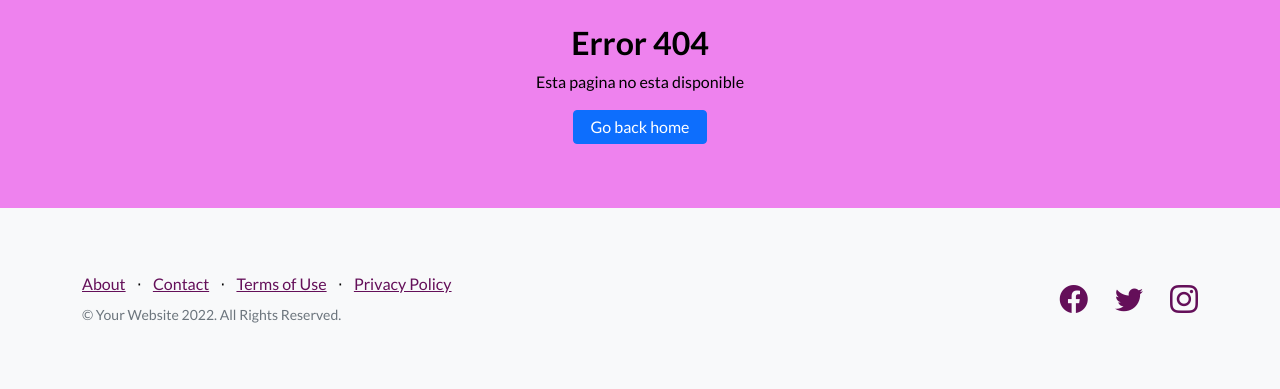
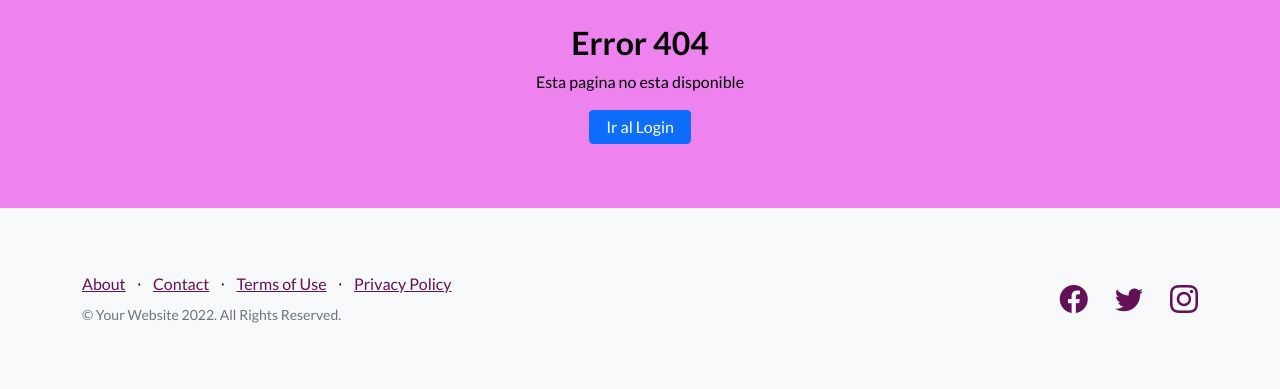
Before and after one commit to belchus/EntregaFinal, a Django app: template ProyectoCoder/AppCoder/templates/404.html in a window 1280 px wide. Shown: the part 594-983 px from the top of the page. Run offline with Django 4.2, Linux system fonts and the light colour scheme; the template is opened without the code that fills it, so the values that code supplies are empty; some libraries are stand-ins or nearby versions.

Commit message:
se agrego error 404

```diff
--- a/ProyectoCoder/AppCoder/templates/404.html
+++ b/ProyectoCoder/AppCoder/templates/404.html
@@ -7,7 +7,7 @@
     <h2>Error 404</h2>
     <p>Esta pagina no esta disponible</p>
     <a href="{% url 'login' %}" class="btn btn-primary mb-3 py-1"
-      >Go back home</a
+      >Ir al Login</a
     >
   </div>
 </div>
```
Also changed, not shown: ProyectoCoder/db.sqlite3.
